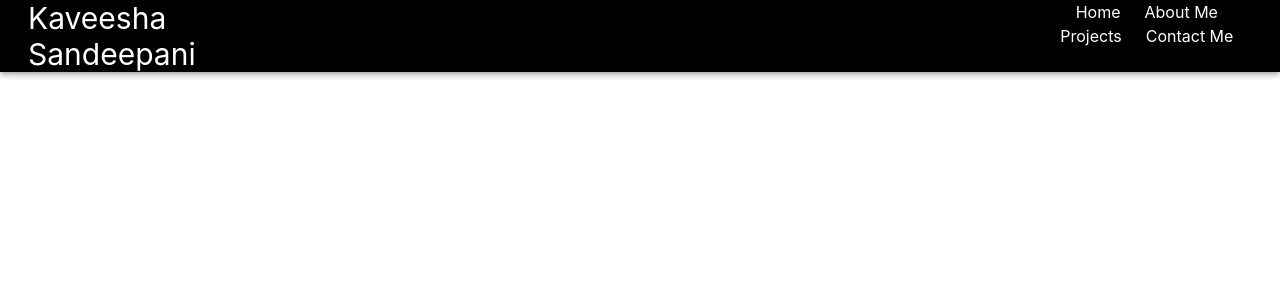
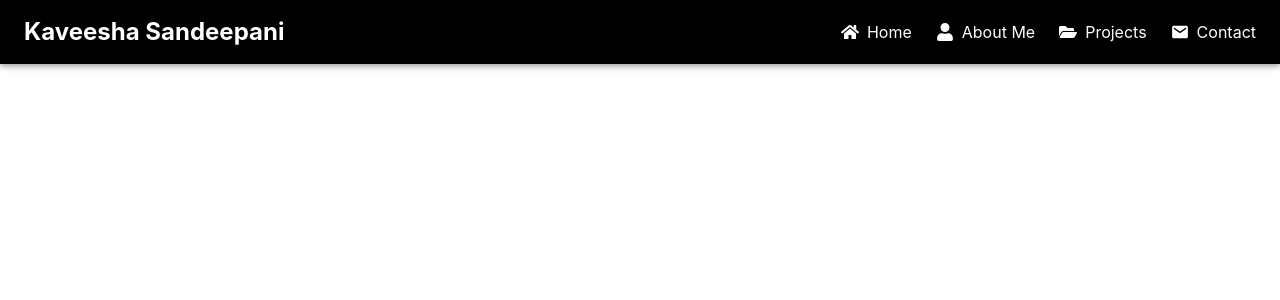
Before and after one commit to kaveeshasm/My-Portfolio, a React (Create React App) app: page / in a window 1280 px wide. Shown: the top 300 px of the page. Built offline with nearby package versions, Linux system fonts and the light colour scheme.

Commit message:
Navigation Bar

```diff
--- a/package.json
+++ b/package.json
@@ -14,6 +14,8 @@
     "@testing-library/user-event": "^13.5.0",
     "react": "^19.1.1",
     "react-dom": "^19.1.1",
+    "react-icons": "^5.5.0",
+    "react-router-dom": "^7.8.2",
     "react-scripts": "5.0.1",
     "web-vitals": "^2.1.4"
   },
--- a/src/App.js
+++ b/src/App.js
@@ -1,10 +1,23 @@
 import './App.css';
+import { BrowserRouter as Router, Routes, Route } from "react-router-dom";
 import NavBar from './Components/NavBar/NavBar';
+import Home from './Components/Home/Home';
+import AboutMe from './Components/AboutMe/AboutMe';
+import Projects from './Components/Projects/Projects'
+import Contact from './Components/Contact/Contact'
 
 function App() {
   return (
     <div className="App">
+      <Router>
       <NavBar />
+      <Routes>
+        <Route path="/" element={<Home />} />
+        <Route path="/about" element={<AboutMe />} />
+        <Route path="/projects" element={<Projects />} />
+        <Route path="/contact" element={<Contact />} />
+      </Routes>
+    </Router>
     </div>
   );
 }
--- a/src/Components/NavBar/NavBar.js
+++ b/src/Components/NavBar/NavBar.js
@@ -1,28 +1,79 @@
-import React from 'react'
-import AppBar from '@mui/material/AppBar';
-import Box from '@mui/material/Box';
-import Toolbar from '@mui/material/Toolbar';
-import Typography from '@mui/material/Typography';
-import Button from '@mui/material/Button';
-import IconButton from '@mui/material/IconButton';
+import React, { useState } from "react";
+import AppBar from "@mui/material/AppBar";
+import Toolbar from "@mui/material/Toolbar";
+import Box from "@mui/material/Box";
+import { IoClose, IoMenu } from "react-icons/io5";
+import { Link } from "react-router-dom";
+import { FaHome, FaUser, FaFolderOpen } from "react-icons/fa";
+import { IoMdMail } from "react-icons/io";
 
-function navbar() {
+function NavBar() {
+  const [isOpen, setIsOpen] = useState(false);
+
+  const menuItems = [
+    { name: "Home", link: "/" },
+    { name: "About Me", link: "/about" },
+    { name: "Projects", link: "/projects" },
+    { name: "Contact", link: "/contact" },
+  ];
+
   return (
     <Box sx={{ flexGrow: 1 }}>
-      <AppBar className='!bg-black'>
-          <div className='flex align-middle'>
-            <span className='text-left ml-4 lg:ml-7 text-lg lg:text-3xl'>Kaveesha Sandeepani</span>
-            <div className='ml-[50rem] align-middle'>
-              <button className='mr-6'>Home</button>
-              <button className='mr-6'>About Me</button>
-              <button className='mr-6'>Projects</button>
-              <button className='mr-6'>Contact Me</button>
-            </div>
+      <AppBar position="static" className="!bg-black">
+        <Toolbar className="flex justify-between items-center">
+          <span className="text-lg lg:text-2xl font-bold text-white">
+            Kaveesha Sandeepani
+          </span>
+
+          <div className="hidden md:flex space-x-6 text-white">
+            {menuItems.map((item) => (
+              <Link
+                key={item.name}
+                to={item.link}
+                className="flex items-center space-x-2 whitespace-nowrap hover:text-gray-300 transition-colors"
+              >
+                {item.name === "Home" && <FaHome size={18} />}
+                {item.name === "About Me" && <FaUser size={18} />}
+                {item.name === "Projects" && <FaFolderOpen size={18} />}
+                {item.name === "Contact" && <IoMdMail size={18} />}
+                <span>{item.name}</span>
+              </Link>
+            ))}
           </div>
+
+          <div className="md:hidden text-white">
+            <button
+              onClick={() => setIsOpen(!isOpen)}
+              className="focus:outline-none"
+            >
+              {isOpen ? <IoClose size={24} /> : <IoMenu size={24} />}
+            </button>
+          </div>
+        </Toolbar>
       </AppBar>
+
+      {isOpen && (
+        <div className="md:hidden bg-black border-t border-white/10">
+          <div className="px-4 py-3 space-y-2 text-white">
+            {menuItems.map((item) => (
+              <Link
+                key={item.name}
+                to={item.link}
+                className="flex items-center space-x-2 whitespace-nowrap block py-2 hover:text-gray-300 transition-colors"
+                onClick={() => setIsOpen(false)}
+              >
+                {item.name === "Home" && <FaHome size={18} />}
+                {item.name === "About Me" && <FaUser size={18} />}
+                {item.name === "Projects" && <FaFolderOpen size={18} />}
+                {item.name === "Contact" && <IoMdMail size={18} />}
+                <span>{item.name}</span>
+              </Link>
+            ))}
+          </div>
+        </div>
+      )}
     </Box>
-
-  )
+  );
 }
 
-export default navbar
+export default NavBar;
```
Also changed, not shown: src/Components/AboutMe/AboutMe.js (added), src/Components/Contact/Contact.js (added), src/Components/Projects/Projects.js (added), 1 other file (tests, documents, lock files or other folders).
